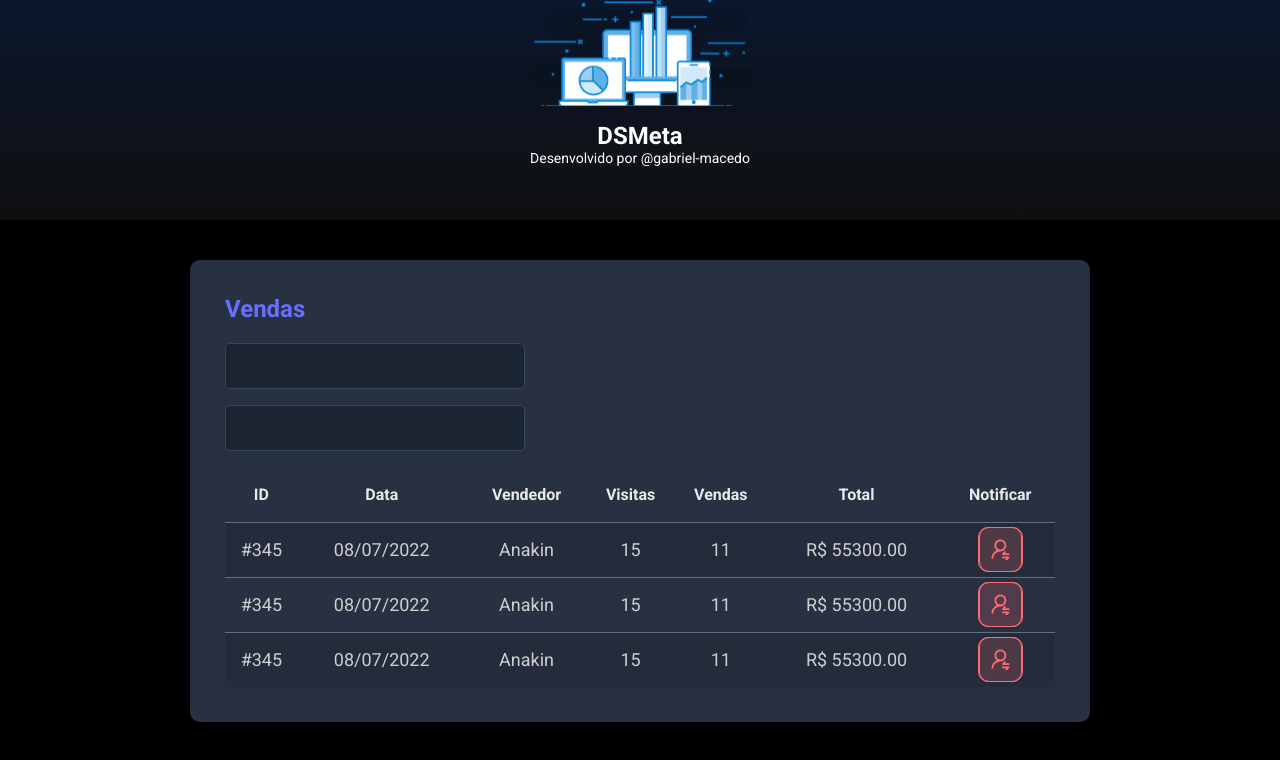
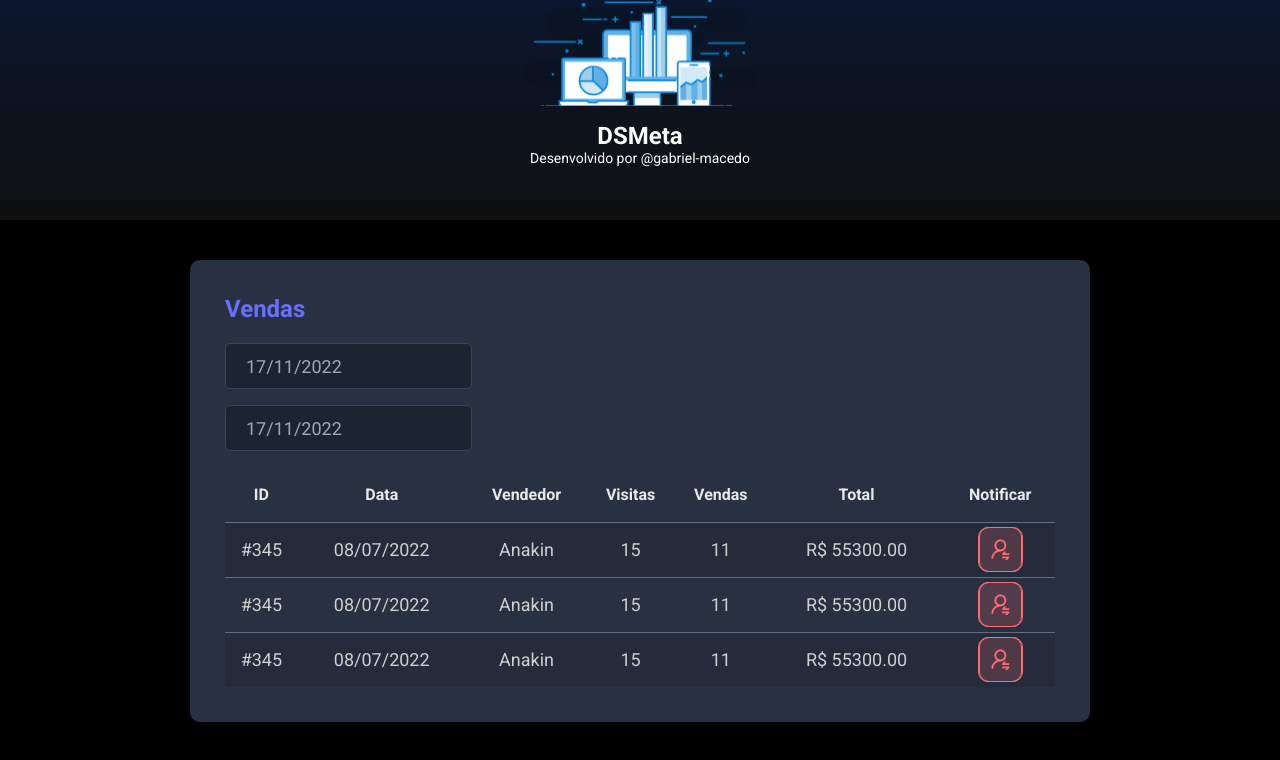
Before and after one commit to Gabriel-progf/dsmeta, a React (Vite) app in the folder frontend/: page / in a window 1280 px wide. Shown: the top 760 px of the page. Built offline with nearby package versions, Linux system fonts and the light colour scheme.

Commit message:
DatePicker

```diff
--- a/frontend/package.json
+++ b/frontend/package.json
@@ -9,7 +9,9 @@
     "preview": "vite preview"
   },
   "dependencies": {
+    "@types/react-datepicker": "4.4.2",
     "react": "^18.2.0",
+    "react-datepicker": "4.8.0",
     "react-dom": "^18.2.0"
   },
   "devDependencies": {
--- a/frontend/src/components/SalesCard/index.tsx
+++ b/frontend/src/components/SalesCard/index.tsx
@@ -1,16 +1,28 @@
-import NotificationButton from '../NotificationButton'
-import './styles.css'
+import DatePicker from "react-datepicker";
+import "react-datepicker/dist/react-datepicker.css";
+import NotificationButton from "../NotificationButton";
+import "./styles.css";
 
-function SalesCard(){
+function SalesCard() {
   return (
     <div className="dsmeta-card">
       <h1 className="dsmeta-sales-title">Vendas</h1>
       <div>
         <div className="dsmeta-form-control-container">
-                <input className="dsmeta-form-control" type="text"/>
+          <DatePicker
+            selected={new Date()}
+            onChange={(date: Date) => {}}
+            className="dsmeta-form-control"
+            dateFormat="dd/MM/yyyy"
+          />
         </div>
         <div className="dsmeta-form-control-container">
-                <input className="dsmeta-form-control" type="text"/>
+          <DatePicker
+            selected={new Date()}
+            onChange={(date: Date) => {}}
+            className="dsmeta-form-control"
+            dateFormat="dd/MM/yyyy"
+          />
         </div>
       </div>
 
@@ -38,7 +50,7 @@
               <td>
                 <div className="dsmeta-red-btn-container">
                   <div className="dsmeta-red-btn">
-                                    <NotificationButton/>
+                    <NotificationButton />
                   </div>
                 </div>
               </td>
@@ -53,7 +65,7 @@
               <td>
                 <div className="dsmeta-red-btn-container">
                   <div className="dsmeta-red-btn">
-                                    <NotificationButton/>
+                    <NotificationButton />
                   </div>
                 </div>
               </td>
@@ -68,7 +80,7 @@
               <td>
                 <div className="dsmeta-red-btn-container">
                   <div className="dsmeta-red-btn">
-                                    <NotificationButton/>
+                    <NotificationButton />
                   </div>
                 </div>
               </td>
@@ -77,8 +89,7 @@
         </table>
       </div>
     </div>
-
-    )
+  );
 }
 
-export default SalesCard
+export default SalesCard;
--- a/frontend/src/components/SalesCard/styles.css
+++ b/frontend/src/components/SalesCard/styles.css
@@ -22,7 +22,7 @@
     border-radius: 5px;
     width: 100%;
     color: #9AAABE;
-    padding: 0 20px;
+    padding: 0px 20px;
     font-size: 18px;
 }
 
```
Also changed, not shown: 1 other file (tests, documents, lock files or other folders). Lines whose indentation alone changed are shown as unchanged.
